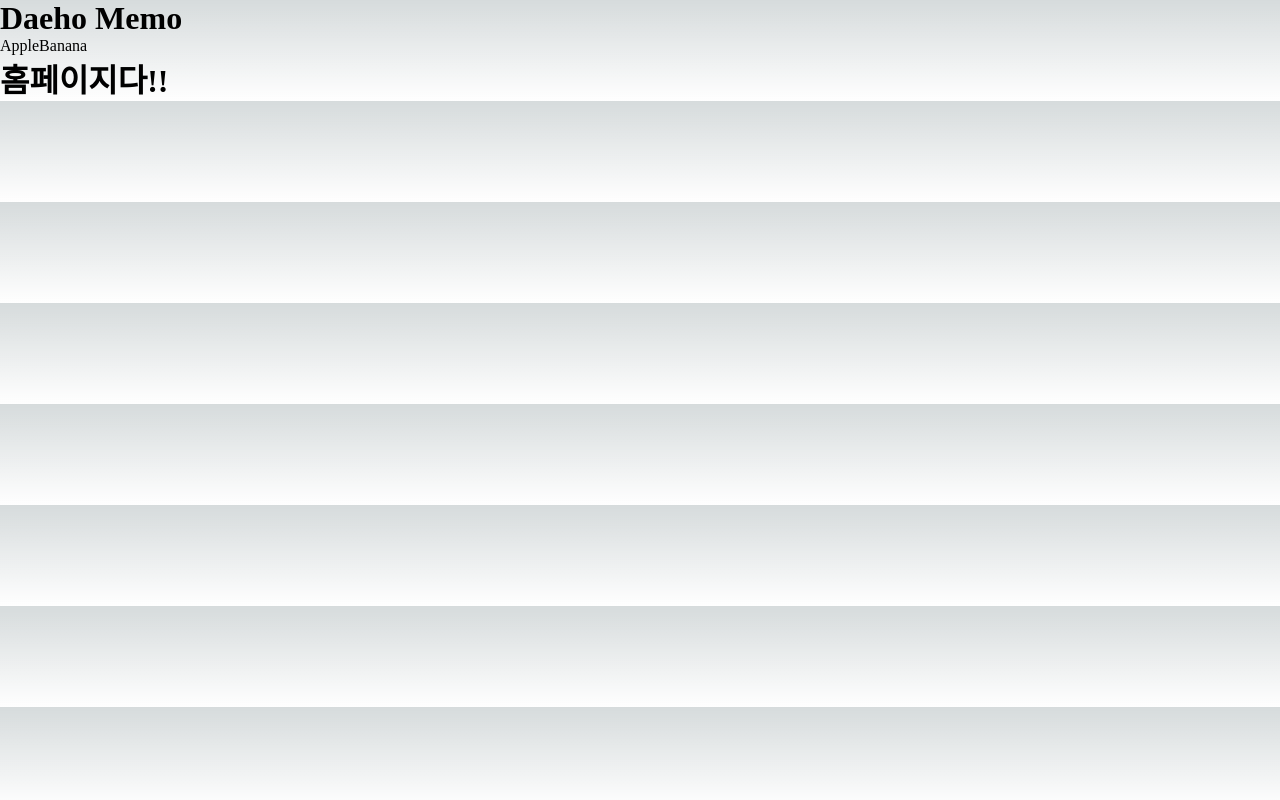
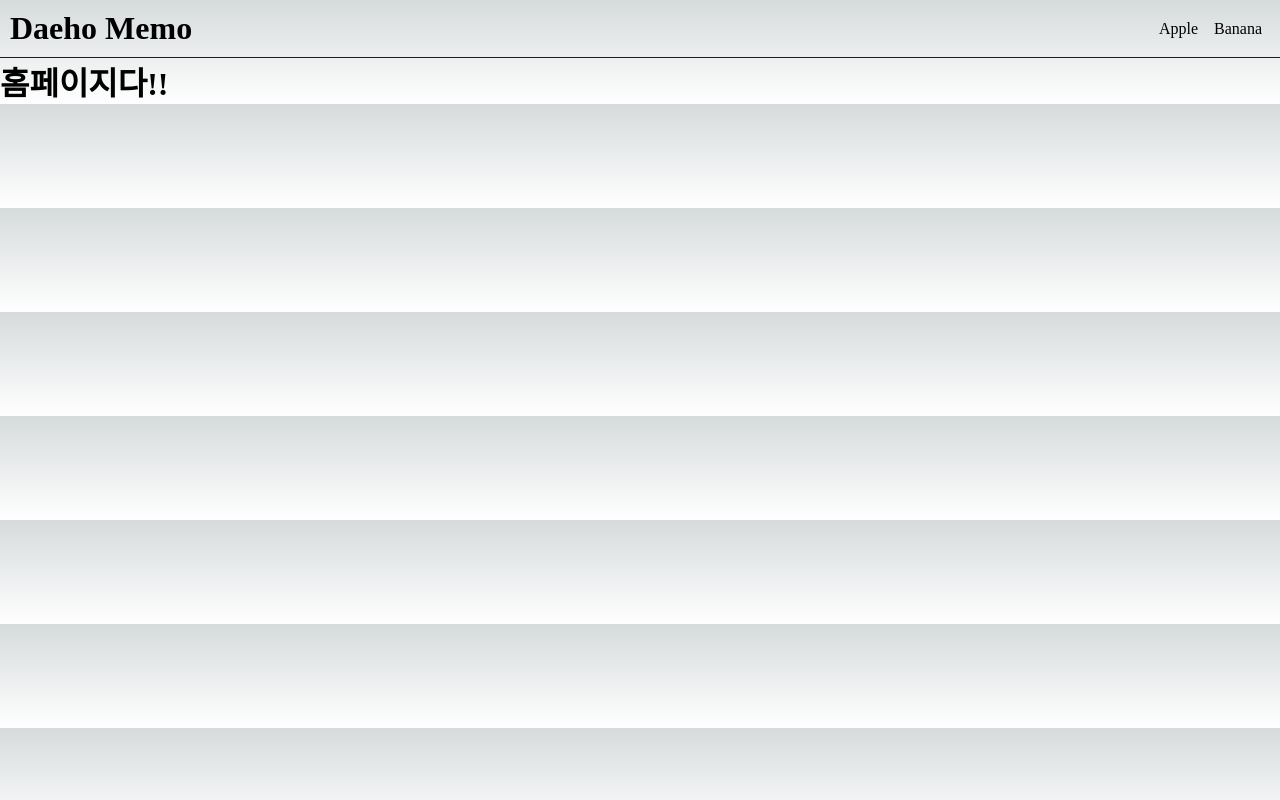
Before and after one commit to SimDaeHo/NextJs-Study, a Next.js app: page / in a window 1280 px wide. Built offline with nearby package versions, Linux system fonts and the light colour scheme.

Commit message:
post.css 적용

```diff
--- /dev/null
+++ b/src/app/layout.module.css
@@ -0,0 +1,11 @@
+.header {
+  display: flex;
+  justify-content: space-between;
+  align-items: center;
+  padding: 10px;
+  border-bottom: 1px solid blue;
+}
+
+.nav a {
+  padding: 0px 8px;
+}
--- a/src/app/layout.tsx
+++ b/src/app/layout.tsx
@@ -1,4 +1,5 @@
 import "./globals.css";
+import styles from "./layout.module.css";
 
 export default function RootLayout({ children }: { children: React.ReactNode }) {
   return (
@@ -9,9 +10,9 @@
       */}
       <head />
       <body>
-        <header>
+        <header className={styles.header}>
           <h1>Daeho Memo</h1>
-          <nav>
+          <nav className={styles.nav}>
             <a href="">Apple</a>
             <a href="">Banana</a>
           </nav>
```
